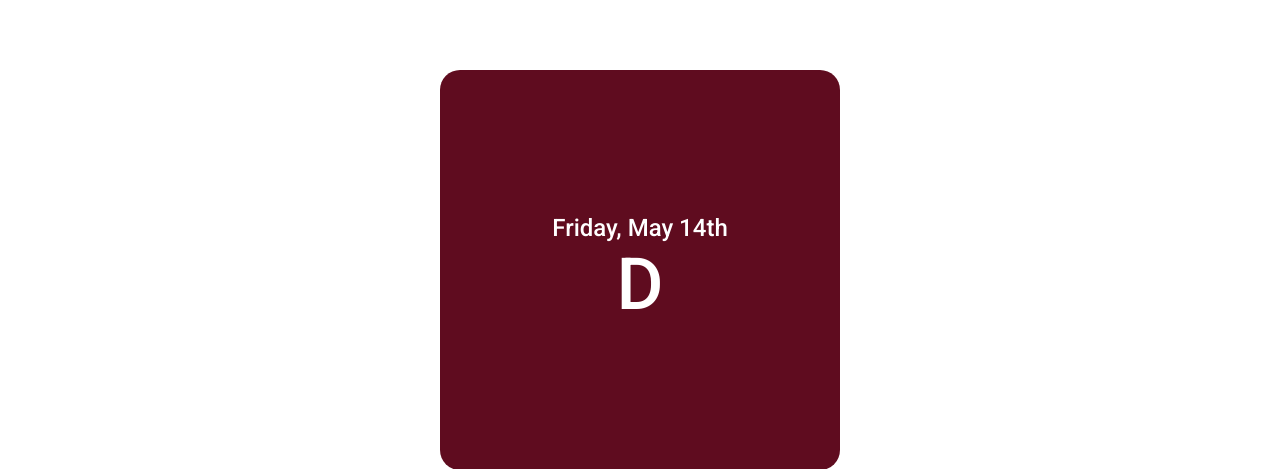
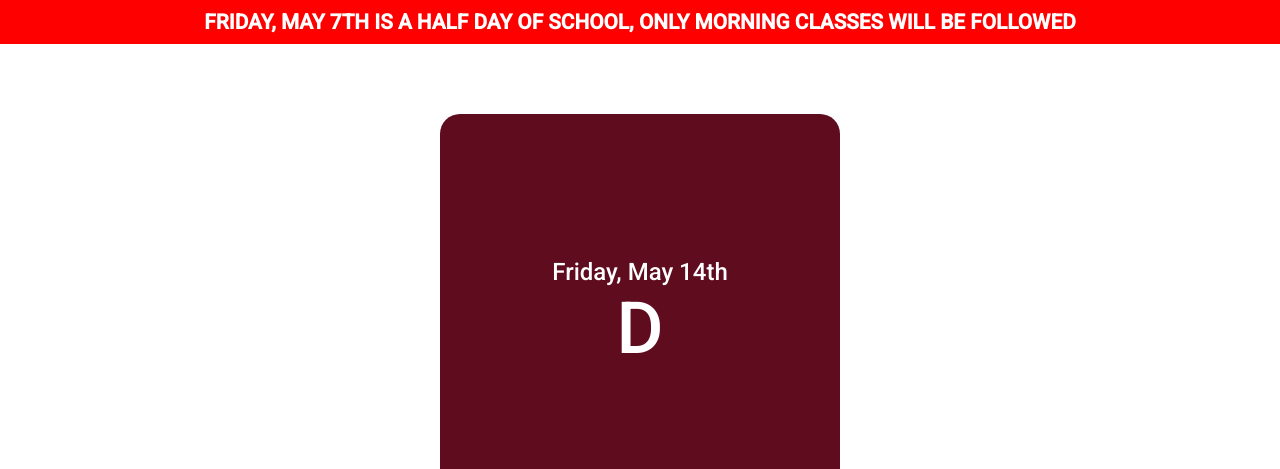
Before and after one commit to wgarrity-1/pps-abcd, a PHP site: page / in a window 1280 px wide. Shown: the part 147-616 px from the top of the page. Run offline with PHP 8.4, Linux system fonts and the light colour scheme; data comes from the database, SQL or seed files in the repository.

Commit message:
Added notice
Added a notice element to the main and CTE pages so that notices can be displayed on those pages (for instance a half day notice)

```diff
--- a/assets/css/main.css
+++ b/assets/css/main.css
@@ -173,6 +173,16 @@ nav a:hover {
     background-color: white;
 }
 
+.notice {
+    font-size: 1.3rem;
+    text-align: center;
+    padding: 10px;
+    background-color: red;
+    color: white;
+    font-weight: bolder;
+    text-transform: uppercase;
+}
+
 #created-by {
     text-align: center;
     font-size: 2rem;
--- a/assets/scripts/main.php
+++ b/assets/scripts/main.php
@@ -1,6 +1,6 @@
 <?php
 # William Garrity
-# 4/22/2021
+# 5/3/2021
 # This program contains the functions getNeededDates(), determineDays(), convertDateFormat(), and determineSchedule() which helps to determine what the current day type is, the next 5 day types, as well as the current day's schedule.
 
 include "tables.php"; # contains the schedules
@@ -285,3 +285,6 @@ foreach ($needed_dates as $date){
 
 # gets the favicon from the function getFavicon and puts the result in the variable $favicon
 $favicon = getFavicon($date_types[$formatted_needed_dates[0]]);
+
+# stores notice that will be displayed on the site (ex. for half days)
+$notice = "<div class='notice'>Friday, May 7th is a half day of school, only morning classes will be followed</div>";
--- a/cte.php
+++ b/cte.php
@@ -1,7 +1,7 @@
 <?php
 
 # William Garrity
-# 2/27/2021
+# 5/3/2021
 # Purpose of this PHP code is to grab the day types from the assets/scripts/main.php script and display it on this site for CTE students
 
 # sets the location of the sqlite database file
@@ -69,6 +69,8 @@ include "assets/scripts/main.php";
         <a href="embed/index.php">Embed This Site</a>
         <a href="https://docs.google.com/forms/d/e/1FAIpQLSe0q4J-G4v-dvZeb01JuLjBRxiyuKWSyGRxKstK6TLBP4LHMA/viewform?usp=sf_link">Contact Form</a>
     </nav>
+
+    <?=$notice?>
 
 	<main>
 
--- a/index.php
+++ b/index.php
@@ -1,7 +1,7 @@
 <?php
 
 # William Garrity
-# 2/27/2021
+# 5/3/2021
 # Purpose of this PHP code is to grab the day types from the assets/scripts/main.php script and display it on this site
 
 # sets the location of the sqlite database file
@@ -69,6 +69,8 @@ include "assets/scripts/main.php";
         <a href="embed/index.php">Embed This Site</a>
         <a href="https://docs.google.com/forms/d/e/1FAIpQLSe0q4J-G4v-dvZeb01JuLjBRxiyuKWSyGRxKstK6TLBP4LHMA/viewform?usp=sf_link">Contact Form</a>
     </nav>
+
+    <?=$notice?>
 
 	<main>
 
```
